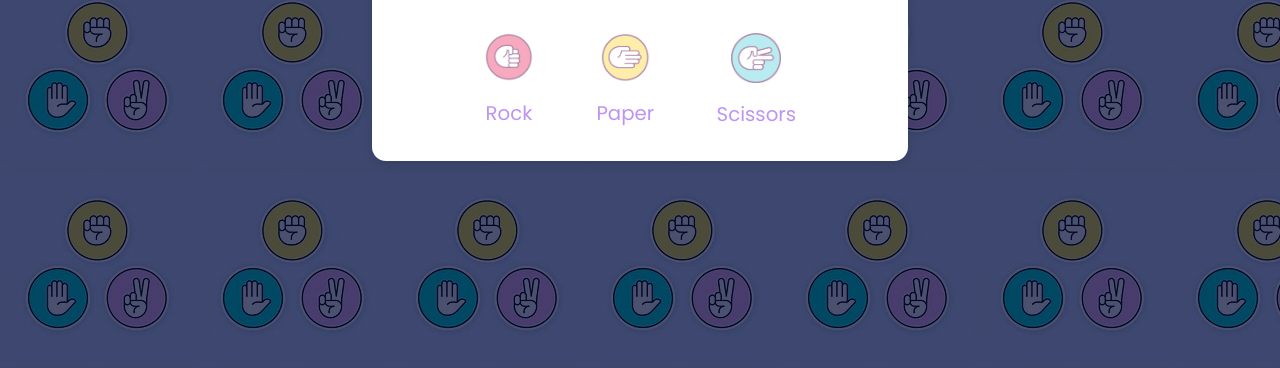
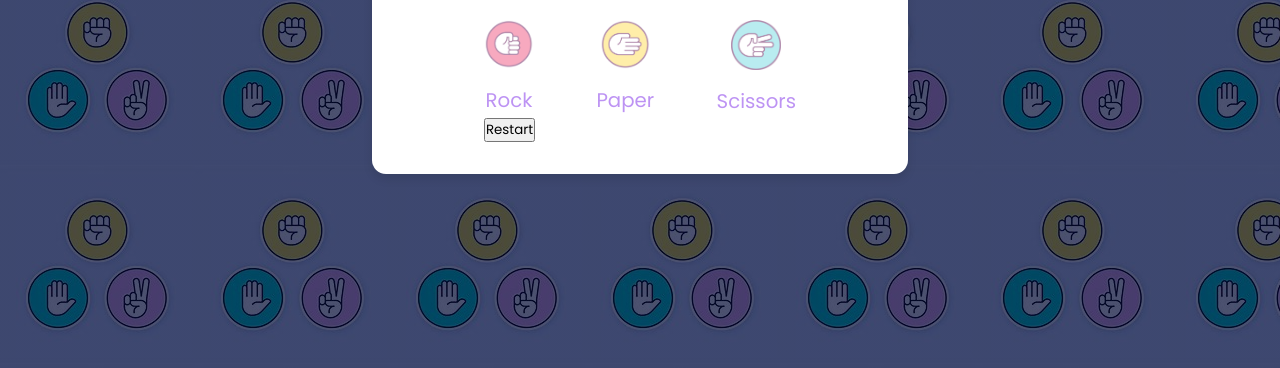
Before and after one commit to Du-Nothing/R_P_S_G, a plain HTML site: page gud.html in a window 1280 px wide. Shown: the part 428-796 px from the top of the page. Drawn offline with Linux system fonts and the light colour scheme.

Commit message:
Update gud.html
restartbut

```diff
--- a/gud.html
+++ b/gud.html
@@ -36,6 +36,9 @@
           <p>Scissors</p>
         </span>
       </div>
+      <div class="restart">
+      <a href="gud.html"><button>Restart</button></a>
+      </div>
     </section>
 
    <script src="script.js" defer></script>
```
